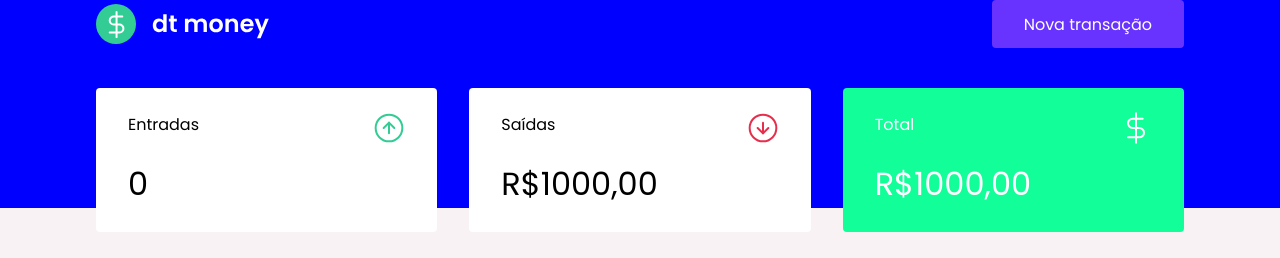
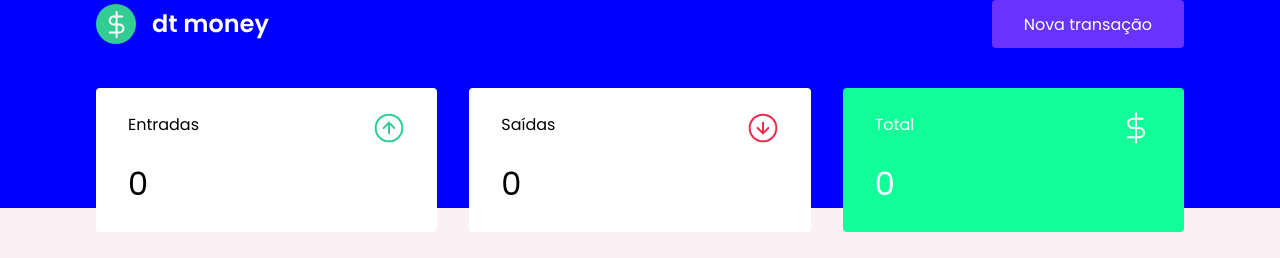
Before and after one commit to gustavonvp/dtmoney, a React (Create React App) app: page / in a window 1280 px wide. Shown: the top 258 px of the page. Built offline with nearby package versions, Linux system fonts and the light colour scheme; no server answers; what miragejs would draw is missing.

Commit message:
Adding comutable context at fields with enclosure  Closes #30

```diff
--- a/src/components/Summary/index.tsx
+++ b/src/components/Summary/index.tsx
@@ -8,13 +8,22 @@ import { useContext } from "react";
 export function Summary() {
     const {transactions} = useContext(TransactionsContext);
 
-    const totalDeposits = transactions.reduce((acc, transaction) => {
+    const summaryContex = transactions.reduce((acc, transaction) => {
         if(transaction.type === 'deposit') {
-            return acc + transaction.amount;
+            acc.deposits += transaction.amount;
+            acc.total += transaction.amount;
+        }else {
+            acc.widthdraws += transaction.amount;
+            acc.total -= transaction.amount;
         }
 
         return acc;
-    }, 0)
+    }, {
+            deposits: 0,
+            widthdraws: 0,
+            total: 0,
+
+        })
 
     console.log(transactions);
 
@@ -35,7 +44,7 @@ return(
             <p>Entradas</p>
             <img src={incomeImg} alt="Entradas" />
         </header>
-        <strong>{totalDeposits}</strong>
+        <strong>{summaryContex.deposits}</strong>
     </div>
 
     <div>
@@ -43,7 +52,7 @@ return(
             <p>Saídas</p>
             <img src={outcomeImg} alt="Saídas" />
         </header>
-        <strong>R$1000,00</strong>
+        <strong>{summaryContex.widthdraws}</strong>
     </div>
 
     <div className="highlight-background">
@@ -51,7 +60,7 @@ return(
             <p>Total</p>
             <img src={totalImg} alt="Total" />
         </header>
-        <strong>R$1000,00</strong>
+        <strong>{summaryContex.total}</strong>
     </div>
     </Container>
     )
```
